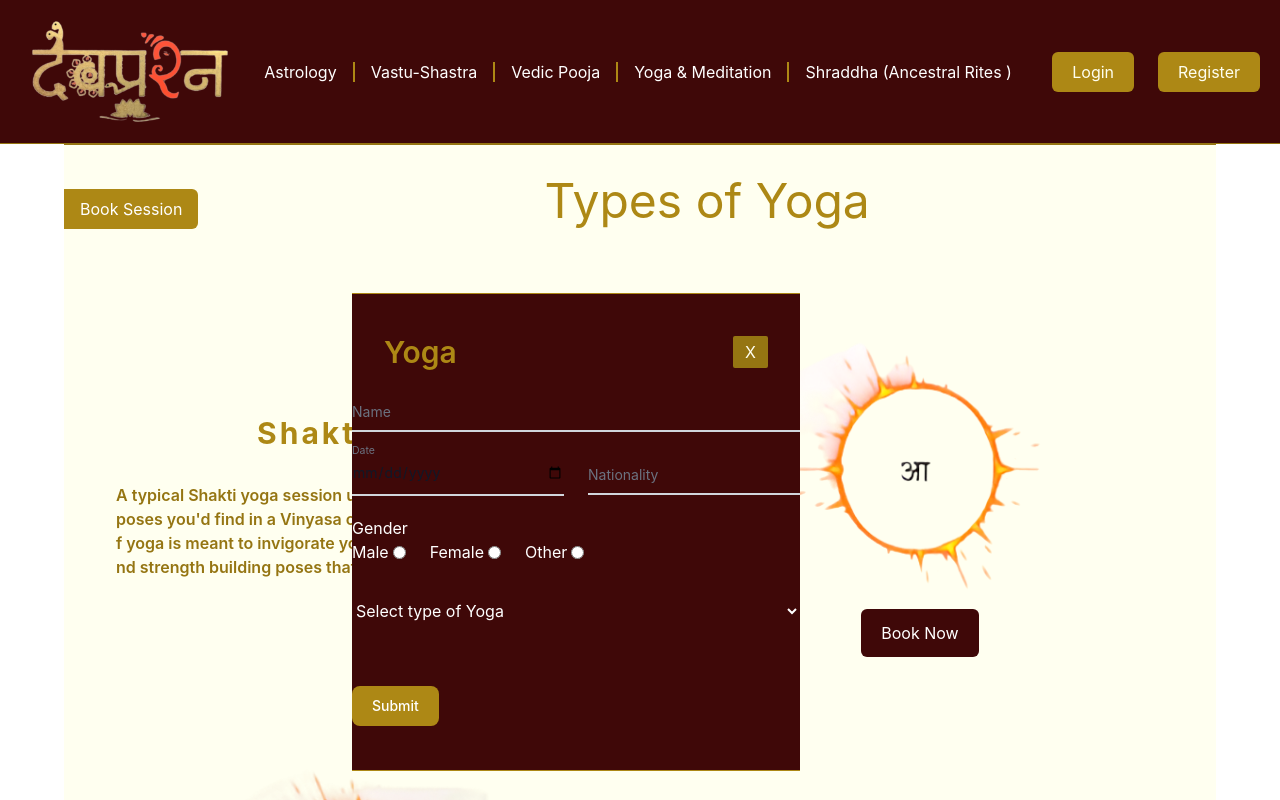
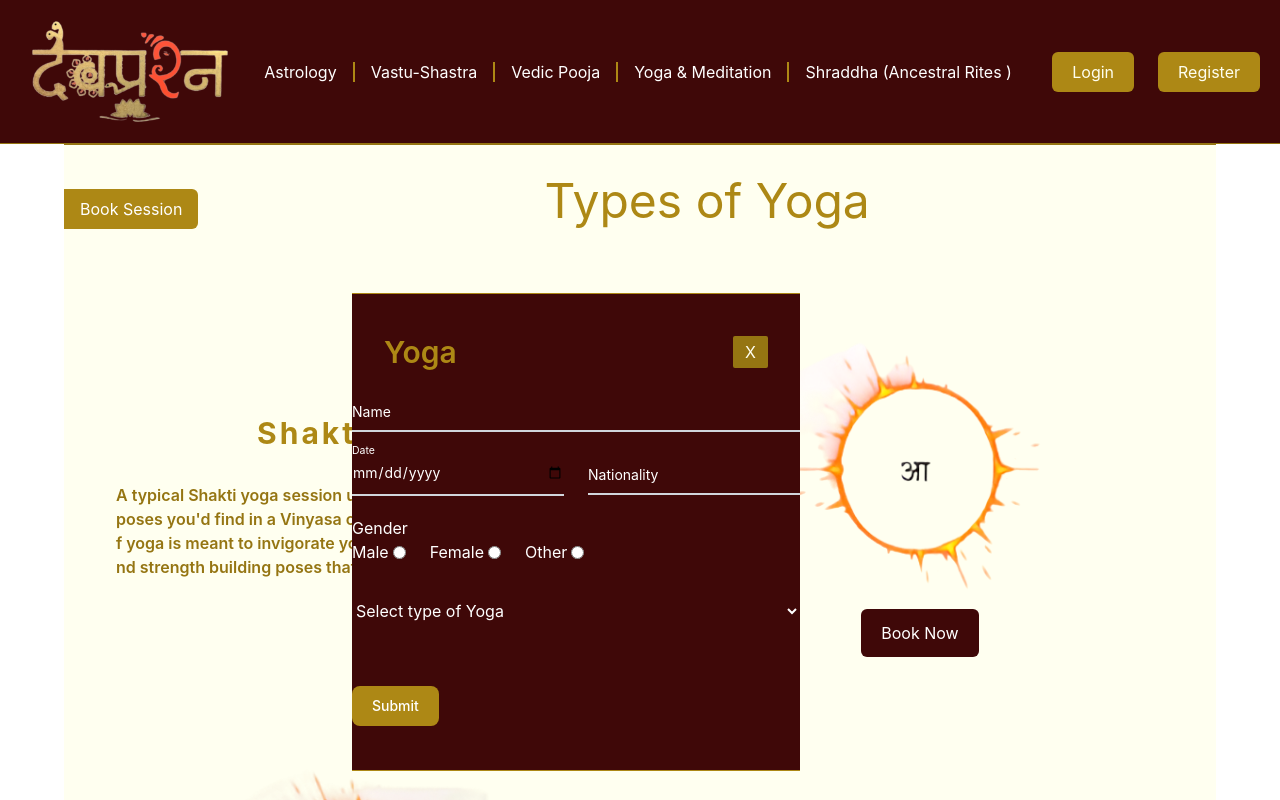
Before and after one commit to ashu08tri/daiv-prashna, a React (Create React App) app in the folder frontend/: page /yoga in a window 1280 px wide. Both pictures are taken after a click on the button "Book Session". Shown: the top 800 px of the page. Built offline with nearby package versions, Linux system fonts and the light colour scheme.

Commit message:
Update FormModal.jsx

```diff
--- a/frontend/src/components/FormModal.jsx
+++ b/frontend/src/components/FormModal.jsx
@@ -28,13 +28,28 @@ function FormModal({ title, onClose, state, listClose,
     const [yogaAmount, setYogaAmount] = useState(0)
     const [vastuAmount, setVastuAmount] = useState(0)
     const [poojaAmount, setPoojaAmount] = useState(0)
+    const [verifiedToken , setVToken] = useState('');
 
     const navigate = useNavigate()
     const token = getAuthToken();
 
+    if(token){
+        const verifyToken = async() => {
+            try{
+                let res = await fetch('https://daiv-prashna.onrender.com/verifyToken/' + token)
+                res = await res.json();
+                setVToken(res.user.token)
+            }catch(err){
+                console.log(err);
+            }
+        }
+
+        verifyToken();
+    }
+
     const submitHandler = async (e) => {
         e.preventDefault();
-        if (!token) {
+        if (!token && token !== verifiedToken) {
             alert('please login first!')
         }
         const service = {
@@ -136,25 +151,25 @@ function FormModal({ title, onClose, state, listClose,
                 <div className='my-3'>
                     <form class="max-w-md mx-auto px-6 md:p-0 text-white" onSubmit={submitHandler}>
                         <div class="relative z-0 w-full mb-5 group">
-                            <input type="name" onChange={(e) => setName(e.target.value)} name="name" id="name" class="block py-2.5 px-0 w-full text-sm text-gray-900 bg-transparent border-0 border-b-2 border-gray-300 appearance-none dark:text-white dark:border-gray-600 dark:focus:border-maroon-500 focus:outline-none focus:ring-0 focus:border-maroon-600 peer" placeholder=" " required />
-                            <label for="name" class="peer-focus:font-medium absolute text-sm text-gray-500 dark:text-gray-400 duration-300 transform -translate-y-6 scale-75 top-3 -z-10 origin-[0] peer-focus:start-0 rtl:peer-focus:translate-x-1/4 rtl:peer-focus:left-auto peer-focus:text-maroon-600 peer-focus:dark:text-maroon-500 peer-placeholder-shown:scale-100 peer-placeholder-shown:translate-y-0 peer-focus:scale-75 peer-focus:-translate-y-6">Name</label>
+                            <input type="name" onChange={(e) => setName(e.target.value)} name="name" id="name" class="block py-2.5 px-0 w-full text-sm text-white bg-transparent border-0 border-b-2 border-gray-300 appearance-none dark:text-white dark:border-gray-600 dark:focus:border-maroon-500 focus:outline-none focus:ring-0 focus:border-maroon-600 peer" placeholder=" " required />
+                            <label for="name" class="peer-focus:font-medium absolute text-sm text-white dark:text-white duration-300 transform -translate-y-6 scale-75 top-3 -z-10 origin-[0] peer-focus:start-0 rtl:peer-focus:translate-x-1/4 rtl:peer-focus:left-auto peer-focus:text-maroon-600 peer-focus:dark:text-maroon-500 peer-placeholder-shown:scale-100 peer-placeholder-shown:translate-y-0 peer-focus:scale-75 peer-focus:-translate-y-6">Name</label>
                         </div>
                         <div class={`grid ${title === 'Astrology Consultancy' ? 'md:grid-cols-3' : 'md:grid-cols-2'} place-items-center md:gap-6`}>
                             <div class="relative z-0 w-full mb-5 group">
-                                <input type="date" name="date" onChange={(e) => setDate(e.target.value)} min={title === 'Astrology Consultancy' ? '' : today} id="date" class="block py-2.5 px-0 w-full text-sm text-gray-900 bg-transparent border-0 border-b-2 border-gray-300 appearance-none dark:text-white dark:border-gray-600 dark:focus:border-maroon-500 focus:outline-none focus:ring-0 focus:border-maroon-600 peer" placeholder=" " required />
-                                <label for="date" class="peer-focus:font-medium absolute text-sm text-gray-500 dark:text-gray-400 duration-300 transform -translate-y-6 scale-75 top-3 -z-10 origin-[0] peer-focus:start-0 rtl:peer-focus:translate-x-1/4 peer-focus:text-maroon-600 peer-focus:dark:text-maroon-500 peer-placeholder-shown:scale-100 peer-placeholder-shown:translate-y-0 peer-focus:scale-75 peer-focus:-translate-y-6">{title === 'Astrology Consultancy' ? 'D.O.B' : 'Date'}</label>
+                                <input type="date" name="date" onChange={(e) => setDate(e.target.value)} min={title === 'Astrology Consultancy' ? '' : today} id="date" class="block py-2.5 px-0 w-full text-sm text-white-900 bg-transparent border-0 border-b-2 border-gray-300 appearance-none dark:text-white dark:border-gray-600 dark:focus:border-maroon-500 focus:outline-none focus:ring-0 focus:border-maroon-600 peer" placeholder=" " required />
+                                <label for="date" class="peer-focus:font-medium absolute text-sm text-white dark:text-white duration-300 transform -translate-y-6 scale-75 top-3 -z-10 origin-[0] peer-focus:start-0 rtl:peer-focus:translate-x-1/4 peer-focus:text-maroon-600 peer-focus:dark:text-maroon-500 peer-placeholder-shown:scale-100 peer-placeholder-shown:translate-y-0 peer-focus:scale-75 peer-focus:-translate-y-6">{title === 'Astrology Consultancy' ? 'D.O.B' : 'Date'}</label>
                             </div>
                             {
                                 title === "Astrology Consultancy" && <>
                                     <div class="relative z-0 w-full mb-5 group">
                                         <input type="text" name="astroAmount" className='hidden' value={astroAmount} />
-                                        <input type="time" onChange={(e) => setTime(e.target.value)} name="time" id="time" class="block py-2.5 px-0 w-full text-sm text-gray-900 bg-transparent border-0 border-b-2 border-gray-300 appearance-none dark:text-white dark:border-gray-600 dark:focus:border-maroon-500 focus:outline-none focus:ring-0 focus:border-maroon-600 peer" placeholder=" " required />
-                                        <label for="time" class="peer-focus:font-medium absolute text-sm text-gray-500 dark:text-gray-400 duration-300 transform -translate-y-6 scale-75 top-3 -z-10 origin-[0] peer-focus:start-0 rtl:peer-focus:translate-x-1/4 peer-focus:text-maroon-600 peer-focus:dark:text-maroon-500 peer-placeholder-shown:scale-100 peer-placeholder-shown:translate-y-0 peer-focus:scale-75 peer-focus:-translate-y-6">Time</label>
+                                        <input type="time" onChange={(e) => setTime(e.target.value)} name="time" id="time" class="block py-2.5 px-0 w-full text-sm text-white-900 bg-transparent border-0 border-b-2 border-gray-300 appearance-none dark:text-white dark:border-gray-600 dark:focus:border-maroon-500 focus:outline-none focus:ring-0 focus:border-maroon-600 peer" placeholder=" " required />
+                                        <label for="time" class="peer-focus:font-medium absolute text-sm text-w dark:text-w duration-300 transform -translate-y-6 scale-75 top-3 -z-10 origin-[0] peer-focus:start-0 rtl:peer-focus:translate-x-1/4 peer-focus:text-maroon-600 peer-focus:dark:text-maroon-500 peer-placeholder-shown:scale-100 peer-placeholder-shown:translate-y-0 peer-focus:scale-75 peer-focus:-translate-y-6">Time</label>
                                     </div>
 
                                     <div class="relative z-0 w-full mb-5 group">
-                                        <input type="date" name="date" onChange={(e) => setAppDate(e.target.value)} min={today} id="date" class="block py-2.5 px-0 w-full text-sm text-gray-900 bg-transparent border-0 border-b-2 border-gray-300 appearance-none dark:text-white dark:border-gray-600 dark:focus:border-maroon-500 focus:outline-none focus:ring-0 focus:border-maroon-600 peer" placeholder=" " required />
-                                        <label for="date" class="peer-focus:font-medium absolute text-sm text-gray-500 dark:text-gray-400 duration-300 transform -translate-y-6 scale-75 top-3 -z-10 origin-[0] peer-focus:start-0 rtl:peer-focus:translate-x-1/4 peer-focus:text-maroon-600 peer-focus:dark:text-maroon-500 peer-placeholder-shown:scale-100 peer-placeholder-shown:translate-y-0 peer-focus:scale-75 peer-focus:-translate-y-6">Appointment Date</label>
+                                        <input type="date" name="date" onChange={(e) => setAppDate(e.target.value)} min={today} id="date" class="block py-2.5 px-0 w-full text-sm text-white-900 bg-transparent border-0 border-b-2 border-gray-300 appearance-none dark:text-white dark:border-gray-600 dark:focus:border-maroon-500 focus:outline-none focus:ring-0 focus:border-maroon-600 peer" placeholder=" " required />
+                                        <label for="date" class="peer-focus:font-medium absolute text-sm text-white dark:text-white duration-300 transform -translate-y-6 scale-75 top-3 -z-10 origin-[0] peer-focus:start-0 rtl:peer-focus:translate-x-1/4 peer-focus:text-maroon-600 peer-focus:dark:text-maroon-500 peer-placeholder-shown:scale-100 peer-placeholder-shown:translate-y-0 peer-focus:scale-75 peer-focus:-translate-y-6">Appointment Date</label>
                                     </div>
 
                                 </>
@@ -163,8 +178,8 @@ function FormModal({ title, onClose, state, listClose,
                             {
                                 title === "Shraddha" &&
                                 <div class="relative z-0 w-full mb-5 group">
-                                    <input type="time" onChange={(e) => setTime(e.target.value)} name="time" id="time" class="block py-2.5 px-0 w-full text-sm text-gray-900 bg-transparent border-0 border-b-2 border-gray-300 appearance-none dark:text-white dark:border-gray-600 dark:focus:border-maroon-500 focus:outline-none focus:ring-0 focus:border-maroon-600 peer" placeholder=" " required />
-                                    <label for="time" class="peer-focus:font-medium absolute text-sm text-gray-500 dark:text-gray-400 duration-300 transform -translate-y-6 scale-75 top-3 -z-10 origin-[0] peer-focus:start-0 rtl:peer-focus:translate-x-1/4 peer-focus:text-maroon-600 peer-focus:dark:text-maroon-500 peer-placeholder-shown:scale-100 peer-placeholder-shown:translate-y-0 peer-focus:scale-75 peer-focus:-translate-y-6">Time</label>
+                                    <input type="time" onChange={(e) => setTime(e.target.value)} name="time" id="time" class="block py-2.5 px-0 w-full text-sm text-white-900 bg-transparent border-0 border-b-2 border-gray-300 appearance-none dark:text-white dark:border-gray-600 dark:focus:border-maroon-500 focus:outline-none focus:ring-0 focus:border-maroon-600 peer" placeholder=" " required />
+                                    <label for="time" class="peer-focus:font-medium absolute text-sm text-white dark:text-white duration-300 transform -translate-y-6 scale-75 top-3 -z-10 origin-[0] peer-focus:start-0 rtl:peer-focus:translate-x-1/4 peer-focus:text-maroon-600 peer-focus:dark:text-maroon-500 peer-placeholder-shown:scale-100 peer-placeholder-shown:translate-y-0 peer-focus:scale-75 peer-focus:-translate-y-6">Time</label>
                                 </div>
                             }
 
@@ -180,24 +195,24 @@ function FormModal({ title, onClose, state, listClose,
                                 title === 'Yoga' &&
                                 <div class="relative z-0 w-full mb-5 group">
                                     <input type="number" value={yogaAmount} className='hidden' />
-                                    <input type="text" onChange={(e) => setNationality(e.target.value)} name="nationality" id="nationality" class="block py-2.5 px-0 w-full text-sm text-gray-900 bg-transparent border-0 border-b-2 border-gray-300 appearance-none dark:text-white dark:border-gray-600 dark:focus:border-maroon-500 focus:outline-none focus:ring-0 focus:border-maroon-600 peer" placeholder=" " required />
-                                    <label for="nationality" class="peer-focus:font-medium absolute text-sm text-gray-500 dark:text-gray-400 duration-300 transform -translate-y-6 scale-75 top-3 -z-10 origin-[0] peer-focus:start-0 rtl:peer-focus:translate-x-1/4 peer-focus:text-maroon-600 peer-focus:dark:text-maroon-500 peer-placeholder-shown:scale-100 peer-placeholder-shown:translate-y-0 peer-focus:scale-75 peer-focus:-translate-y-6">Nationality</label>
+                                    <input type="text" onChange={(e) => setNationality(e.target.value)} name="nationality" id="nationality" class="block py-2.5 px-0 w-full text-sm text-white-900 bg-transparent border-0 border-b-2 border-gray-300 appearance-none dark:text-white dark:border-gray-600 dark:focus:border-maroon-500 focus:outline-none focus:ring-0 focus:border-maroon-600 peer" placeholder=" " required />
+                                    <label for="nationality" class="peer-focus:font-medium absolute text-sm text-white dark:text-white duration-300 transform -translate-y-6 scale-75 top-3 -z-10 origin-[0] peer-focus:start-0 rtl:peer-focus:translate-x-1/4 peer-focus:text-maroon-600 peer-focus:dark:text-maroon-500 peer-placeholder-shown:scale-100 peer-placeholder-shown:translate-y-0 peer-focus:scale-75 peer-focus:-translate-y-6">Nationality</label>
                                 </div>
                             }
                             {
                                 title === 'Pooja Services' &&
                                 <div class="relative z-0 w-full mb-5 group">
                                     <input type="number" value={poojaAmount} className='hidden' />
-                                    <input type="text" onChange={(e) => setReason(e.target.value)} name="reason" id="reason" class="block py-2.5 px-0 w-full text-sm text-gray-900 bg-transparent border-0 border-b-2 border-gray-300 appearance-none dark:text-white dark:border-gray-600 dark:focus:border-maroon-500 focus:outline-none focus:ring-0 focus:border-maroon-600 peer" placeholder=" " required />
-                                    <label for="reason" class="peer-focus:font-medium absolute text-sm text-gray-500 dark:text-gray-400 duration-300 transform -translate-y-6 scale-75 top-3 -z-10 origin-[0] peer-focus:start-0 rtl:peer-focus:translate-x-1/4 peer-focus:text-maroon-600 peer-focus:dark:text-maroon-500 peer-placeholder-shown:scale-100 peer-placeholder-shown:translate-y-0 peer-focus:scale-75 peer-focus:-translate-y-6">Reason for Pooja</label>
+                                    <input type="text" onChange={(e) => setReason(e.target.value)} name="reason" id="reason" class="block py-2.5 px-0 w-full text-sm text-white-900 bg-transparent border-0 border-b-2 border-gray-300 appearance-none dark:text-white dark:border-gray-600 dark:focus:border-maroon-500 focus:outline-none focus:ring-0 focus:border-maroon-600 peer" placeholder=" " required />
+                                    <label for="reason" class="peer-focus:font-medium absolute text-sm text-white dark:text-white duration-300 transform -translate-y-6 scale-75 top-3 -z-10 origin-[0] peer-focus:start-0 rtl:peer-focus:translate-x-1/4 peer-focus:text-maroon-600 peer-focus:dark:text-maroon-500 peer-placeholder-shown:scale-100 peer-placeholder-shown:translate-y-0 peer-focus:scale-75 peer-focus:-translate-y-6">Reason for Pooja</label>
                                 </div>
                             }
                             {
                                 title === 'Corporate Consultancy' &&
                                 <div class="relative z-0 w-full mb-5 group">
                                     <input type="number" value={vastuAmount} className='hidden' />
-                                    <input type="text" onChange={(e) => setOrganization(e.target.value)} name="organisation" id="organisation" class="block py-2.5 px-0 w-full text-sm text-gray-900 bg-transparent border-0 border-b-2 border-gray-300 appearance-none dark:text-white dark:border-gray-600 dark:focus:border-maroon-500 focus:outline-none focus:ring-0 focus:border-maroon-600 peer" placeholder=" " required />
-                                    <label for="organisation" class="peer-focus:font-medium absolute text-sm text-gray-500 dark:text-gray-400 duration-300 transform -translate-y-6 scale-75 top-3 -z-10 origin-[0] peer-focus:start-0 rtl:peer-focus:translate-x-1/4 peer-focus:text-maroon-600 peer-focus:dark:text-maroon-500 peer-placeholder-shown:scale-100 peer-placeholder-shown:translate-y-0 peer-focus:scale-75 peer-focus:-translate-y-6">Organisation</label>
+                                    <input type="text" onChange={(e) => setOrganization(e.target.value)} name="organisation" id="organisation" class="block py-2.5 px-0 w-full text-sm text-white-900 bg-transparent border-0 border-b-2 border-gray-300 appearance-none dark:text-white dark:border-gray-600 dark:focus:border-maroon-500 focus:outline-none focus:ring-0 focus:border-maroon-600 peer" placeholder=" " required />
+                                    <label for="organisation" class="peer-focus:font-medium absolute text-sm text-white dark:text-white duration-300 transform -translate-y-6 scale-75 top-3 -z-10 origin-[0] peer-focus:start-0 rtl:peer-focus:translate-x-1/4 peer-focus:text-maroon-600 peer-focus:dark:text-maroon-500 peer-placeholder-shown:scale-100 peer-placeholder-shown:translate-y-0 peer-focus:scale-75 peer-focus:-translate-y-6">Organisation</label>
                                 </div>
                             }
 
@@ -261,8 +276,8 @@ function FormModal({ title, onClose, state, listClose,
                                             </div>
                                         </div>
                                         <div class="relative mb-5 group">
-                                            <input type="text" onChange={(e) => setPlace(e.target.value)} name="place" id="place" class="block py-2.5 px-0 w-full text-sm text-gray-900 bg-transparent border-0 border-b-2 border-gray-300 appearance-none dark:text-white dark:border-gray-600 dark:focus:border-maroon-500 focus:outline-none focus:ring-0 focus:border-maroon-600 peer" placeholder=" " required />
-                                            <label for="place" class="peer-focus:font-medium absolute text-sm text-gray-500 dark:text-gray-400 duration-300 transform -translate-y-6 scale-75 top-3 -z-10 origin-[0] peer-focus:start-0 rtl:peer-focus:translate-x-1/4 peer-focus:text-maroon-600 peer-focus:dark:text-maroon-500 peer-placeholder-shown:scale-100 peer-placeholder-shown:translate-y-0 peer-focus:scale-75 peer-focus:-translate-y-6">Place</label>
+                                            <input type="text" onChange={(e) => setPlace(e.target.value)} name="place" id="place" class="block py-2.5 px-0 w-full text-sm text-white-900 bg-transparent border-0 border-b-2 border-gray-300 appearance-none dark:text-white dark:border-gray-600 dark:focus:border-maroon-500 focus:outline-none focus:ring-0 focus:border-maroon-600 peer" placeholder=" " required />
+                                            <label for="place" class="peer-focus:font-medium absolute text-sm text-white dark:text-white duration-300 transform -translate-y-6 scale-75 top-3 -z-10 origin-[0] peer-focus:start-0 rtl:peer-focus:translate-x-1/4 peer-focus:text-maroon-600 peer-focus:dark:text-maroon-500 peer-placeholder-shown:scale-100 peer-placeholder-shown:translate-y-0 peer-focus:scale-75 peer-focus:-translate-y-6">Place</label>
                                         </div>
                                     </div>
                                 }
```
